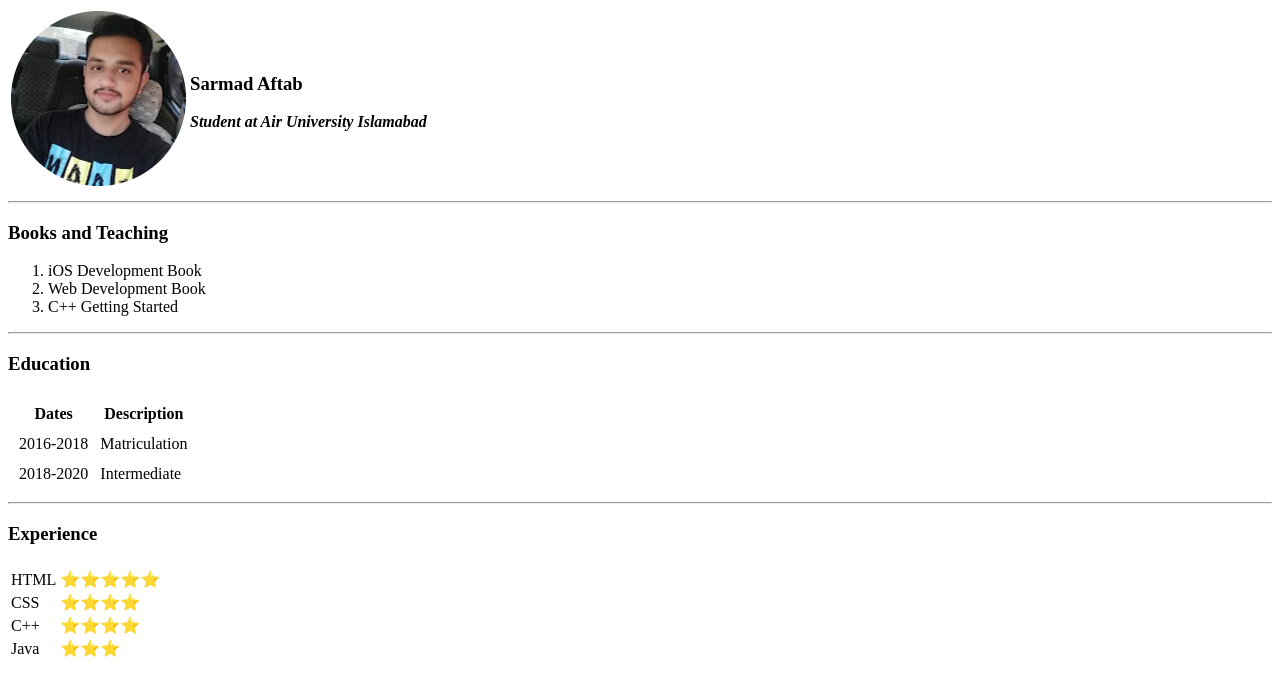
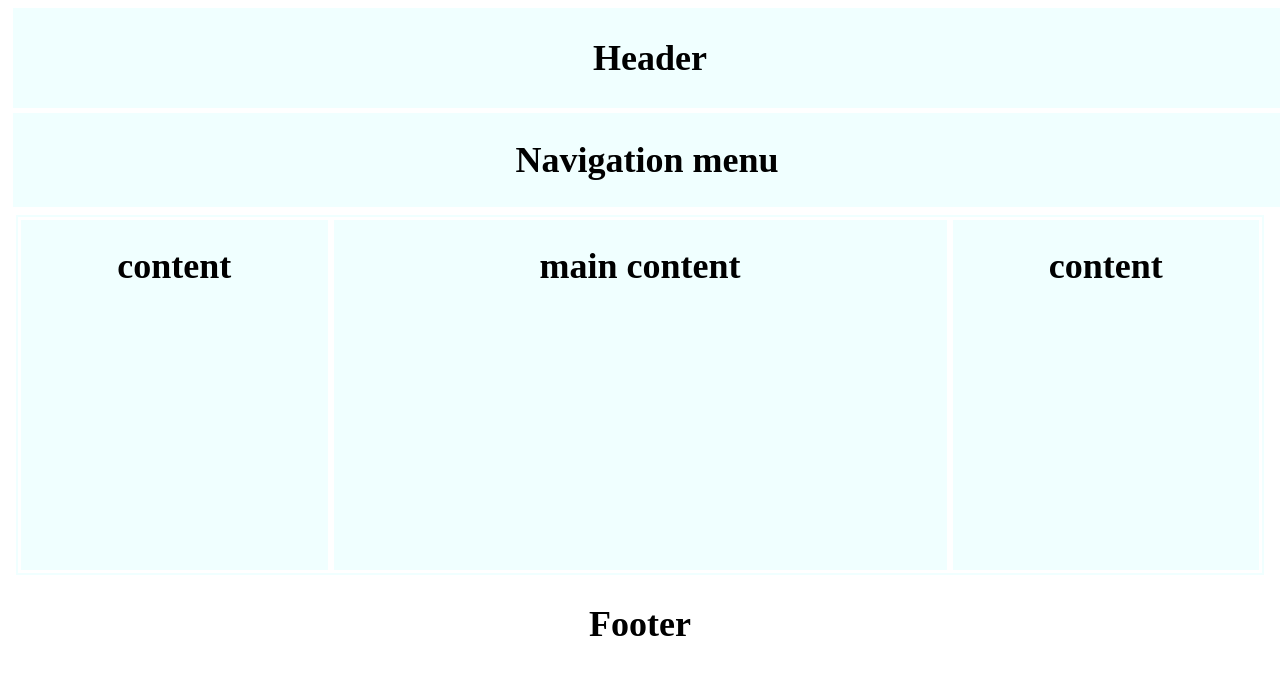
Before and after one commit to sarmadaftab1/sarmad, a plain HTML site: page index.html in a window 1280 px wide. Drawn offline with Linux system fonts and the light colour scheme.

Commit message:
Add files via upload

```diff
--- a/index.html
+++ b/index.html
@@ -1,71 +1,36 @@
 <!DOCTYPE html>
-<html lang="en" dir="ltr">
+<html lang="en">
 
 <head>
-  <meta charset="utf-8">
-  <title></title>
+  <meta charset="UTF-8" />
+  <meta http-equiv="X-UA-Compatible" content="IE=edge" />
+  <link rel="stylesheet" href="styles.css" />
+  <meta name="viewport" content="width=device-width, initial-scale=1.0" />
+  <title>Document</title>
 </head>
 
 <body>
-  <table>
-    <tr>
-      <td><img src="images/sarmad.png" alt="sarmad profile picture"></td>
-      <td><h3>Sarmad Aftab</h3>
-      <p><em><strong>Student at Air University Islamabad</strong></em></p>
-    </td>
-    </tr>
-  </table>
-  <hr>
-  <h3>Books and Teaching</h3>
-  <ol>
-    <li>iOS Development Book</li>
-    <li>Web Development Book</li>
-    <li>C++ Getting Started</li>
-  </ol>
-  <hr>
-  <h3>Education</h3>
-  <table cellspacing="10">
-    <tr>
-      <th>
-        Dates
-      </th>
-      <th>
-        Description
-      </th>
-    </tr>
-    <tr>
-      <td>2016-2018</td>
-      <td>Matriculation</td>
-    </tr>
-    <tr>
-      <td>2018-2020</td>
-      <td>Intermediate</td>
-    </tr>
-  </table>
-  <hr>
-  <h3>Experience</h3>
-  <table>
-    <tr>
-      <th></th>
-      <th></th>
-    </tr>
-    <tr>
-      <td>HTML</td>
-      <td>⭐⭐⭐⭐⭐</td>
-    </tr>
-    <tr>
-      <td>CSS</td>
-      <td>⭐⭐⭐⭐</td>
-    </tr>
-    <tr>
-      <td>C++</td>
-      <td>⭐⭐⭐⭐</td>
-    </tr>
-    <tr>
-      <td>Java</td>
-      <td>⭐⭐⭐</td>
-    </tr>
-  </table>
+  <header>
+    <h1>Header</h1>
+  </header>
+
+  <div id="nav">
+    <h1>Navigation menu</h1>
+  </div>
+  <div id="parent">
+    <div id="content">
+      <h1>content</h1>
+    </div>
+    <div id="maincontent">
+      <h1>main content</h1>
+    </div>
+    <div id="content2">
+      <h1>content</h1>
+    </div>
+  </div>
+  <footer>
+    <h1>Footer</h1>
+  </footer>
 </body>
 
 </html>
--- /dev/null
+++ b/styles.css
@@ -0,0 +1,58 @@
+header
+{
+    text-align: center;
+    font-size: large;
+    width: 100%;
+    border: 2px white;
+    background-color: azure;
+    padding: 5px;
+    margin: 5px;
+}
+#nav{
+    text-align: center;
+    font-size: large;
+    width: 100%;
+    border: 2px white;
+    background-color: azure;
+    padding: 2px;
+    margin: 5px;
+}
+#parent{
+    display: flex;
+    flex-direction: row;
+    border: 3px solid white;
+    background-color: azure;
+    padding: 2px;
+    margin: 5px;
+}
+#content{
+    display: inline;
+    position: relative;
+    text-align: center;
+    font-size: large;
+    border: 3px solid white;
+    height: 350px;
+    width: 25%;
+}
+#maincontent{
+    position: relative;
+    display: inline;
+    text-align: center;
+    font-size: large;
+    border: 3px solid white;
+    width: 50%;
+    height: 350px;
+}
+#content2{
+    display: inline;
+    position: relative;
+    text-align: center;
+    font-size: large;
+    border: 3px solid white;
+    width: 25%;
+    height: 350px;
+}
+footer{
+    text-align: center;
+    font-size: large;
+}
```
